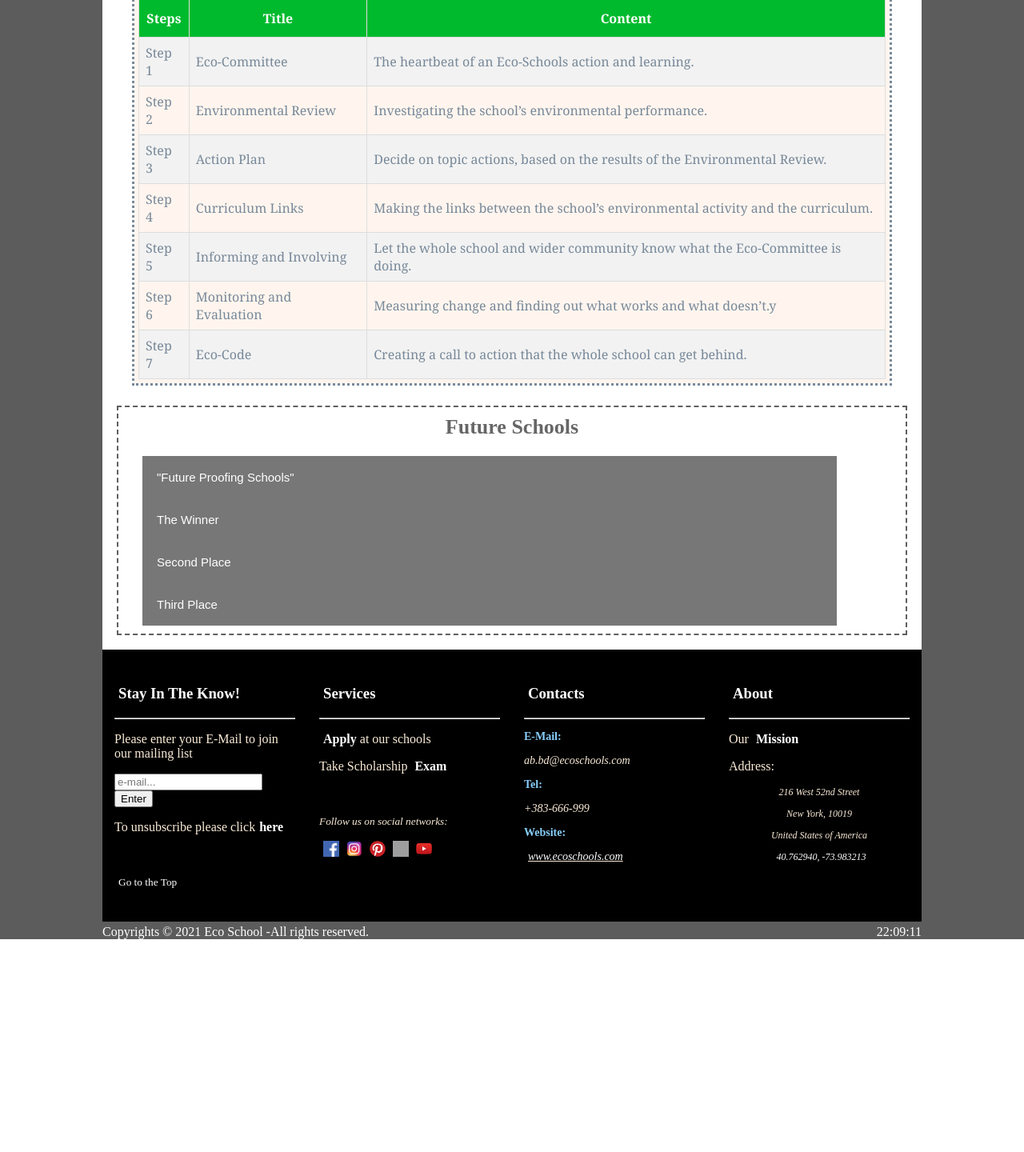
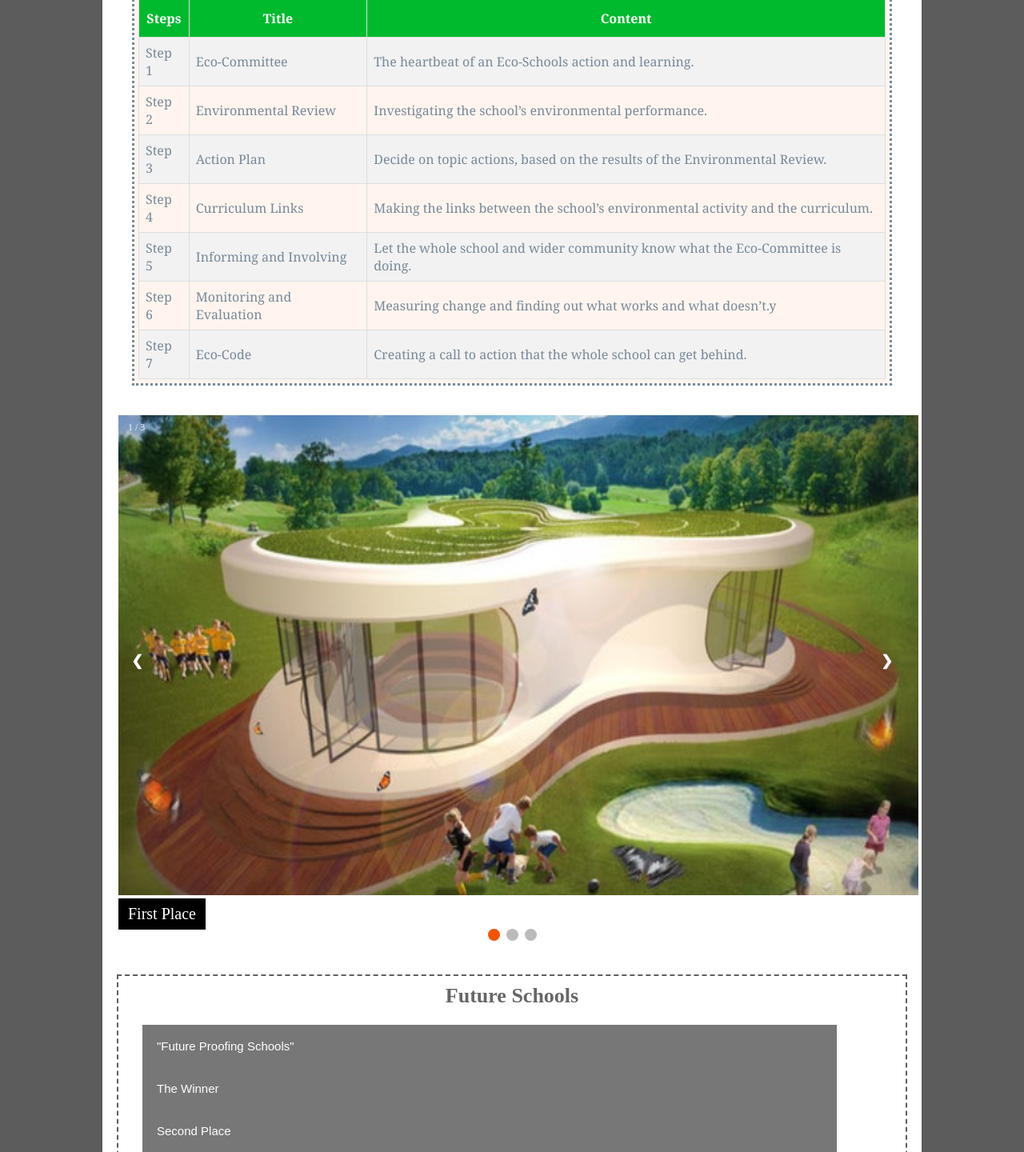
Before and after one commit to AndinBudakova/Education, a PHP site: page /Events.html in a window 1280 px wide. Shown: the part 1650-3090 px from the top of the page at 80% size. Before the commit the page ends 2824 px from the top, so only its background shows below. Run offline with PHP 8.4, Linux system fonts and the light colour scheme; some web fonts are replaced; grey boxes are pictures that could not be loaded.

Commit message:
Update events.html dhe events.css
shtimi i slideshow

```diff
--- a/Events.html
+++ b/Events.html
@@ -559,6 +559,76 @@
 
 
         </article>
+        <!-- ****************************************************  Slideshow future schools  ************************************************* -->
+
+
+
+        <!-- Slideshow container -->
+        <div class="slideshow-permbajtja">
+
+            <!-- Full-width images with number and caption text -->
+            <div class="Sllajdet fade">
+                <div class="numbertext">1 / 3</div>
+                <img src="Images/ecoschool1.PNG" style="width:1000px; height:600px;">
+                <div class="teksti">First Place</div>
+            </div>
+
+            <div class="Sllajdet fade">
+                <div class="numbertext">2 / 3</div>
+                <img src="Images/ecoschool3.PNG" style="width:1000px; height:600px;">
+                <div class="teksti">Second Place</div>
+            </div>
+
+            <div class="Sllajdet fade">
+                <div class="numbertext">3 / 3</div>
+                <img src="Images/ecoschool2.PNG" style="width:1000px; height:600px;">
+                <div class="teksti">Third Place</div>
+            </div>
+
+            <!-- Next and previous buttons -->
+            <a class="prev" onclick="plusSlides(-1)">&#10094;</a>
+            <a class="next" onclick="plusSlides(1)">&#10095;</a>
+        </div>
+        <br>
+
+        <!-- The dots/circles -->
+        <div style="text-align:center; padding-bottom: 20px;">
+            <span class="dot" onclick="currentSlide(1)"></span>
+            <span class="dot" onclick="currentSlide(2)"></span>
+            <span class="dot" onclick="currentSlide(3)"></span>
+        </div>
+        <script>
+            var slideIndex = 1;
+            showSlides(slideIndex);
+
+            function plusSlides(n) {
+                showSlides(slideIndex += n);
+            }
+
+            function currentSlide(n) {
+                showSlides(slideIndex = n);
+            }
+
+            function showSlides(n) {
+                var i;
+                var slides = document.getElementsByClassName("Sllajdet");
+                var dots = document.getElementsByClassName("dot");
+                if (n > slides.length) {
+                    slideIndex = 1
+                }
+                if (n < 1) {
+                    slideIndex = slides.length
+                }
+                for (i = 0; i < slides.length; i++) {
+                    slides[i].style.display = "none";
+                }
+                for (i = 0; i < dots.length; i++) {
+                    dots[i].className = dots[i].className.replace(" active", "");
+                }
+                slides[slideIndex - 1].style.display = "block";
+                dots[slideIndex - 1].className += " active";
+            }
+        </script>
 
         <!-- ---------------------------------------------Continue reading/FutureSchools----------------------------------------------------------- -->
 
--- a/events.css
+++ b/events.css
@@ -662,3 +662,131 @@ figure.thumbnail2:hover figcaption.popup {
     word-spacing: normal;
     text-indent: 5px;
 }
+
+
+/* ******************************* future school slideshow ********************** */
+
+* {
+    box-sizing: border-box
+}
+
+
+/* Slideshow container */
+
+.slideshow-permbajtja {
+    max-width: 1000px;
+    position: relative;
+    margin: 20px;
+}
+
+
+/* Hide the images by default */
+
+.Sllajdet {
+    display: none;
+}
+
+
+/* Next & previous buttons */
+
+.prev,
+.next {
+    cursor: pointer;
+    position: absolute;
+    top: 50%;
+    width: auto;
+    margin-top: -22px;
+    padding: 16px;
+    color: white;
+    font-weight: bold;
+    font-size: 18px;
+    transition: 0.6s ease;
+    border-radius: 0 3px 3px 0;
+    user-select: none;
+}
+
+
+/* Position the "next button" to the right */
+
+.next {
+    right: 0;
+    border-radius: 3px 0 0 3px;
+}
+
+
+/* On hover, add a black background color with a little bit see-through */
+
+.prev:hover,
+.next:hover {
+    background-color: rgba(0, 0, 0, 0.8);
+}
+
+
+/* Caption text */
+
+.teksti {
+    color: white;
+    font-size: 20px;
+    padding: 8px 12px;
+    position: absolute;
+    text-align: center;
+    background-color: black;
+}
+
+
+/* Number text (1/3 etc) */
+
+.numbertext {
+    color: #f2f2f2;
+    font-size: 12px;
+    padding: 8px 12px;
+    position: absolute;
+    top: 0;
+}
+
+
+/* The dots/bullets/indicators */
+
+.dot {
+    cursor: pointer;
+    height: 15px;
+    width: 15px;
+    margin: 0 2px;
+    background-color: #bbb;
+    border-radius: 50%;
+    display: inline-block;
+    transition: background-color 0.6s ease;
+}
+
+.active,
+.dot:hover {
+    background-color: #717171;
+}
+
+
+/* Fading animation */
+
+.fade {
+    -webkit-animation-name: fade;
+    -webkit-animation-duration: 3.0s;
+    animation-name: fade;
+    animation-duration: 3.0s;
+}
+
+@-webkit-keyframes fade {
+    from {
+        opacity: .4
+    }
+    to {
+        opacity: 1
+    }
+}
+
+@keyframes fade {
+    from {
+        opacity: .4
+    }
+    to {
+        opacity: 1
+    }
+}
```
Also changed, not shown: Images/ecoschool1.PNG (added), Images/ecoschool2.PNG (added), Images/ecoschool3.PNG (added).
